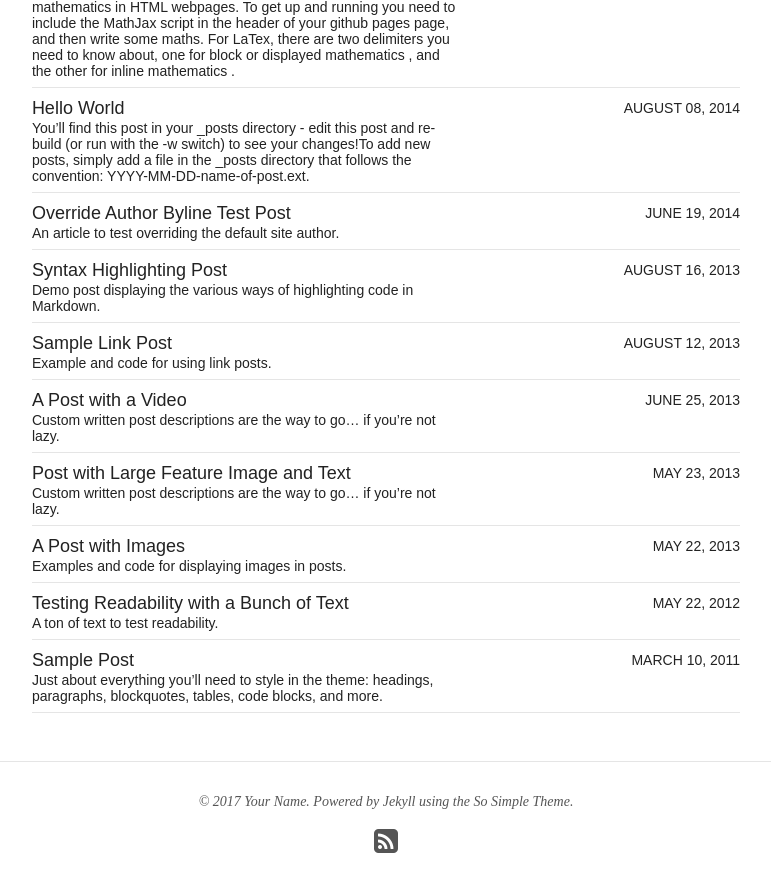
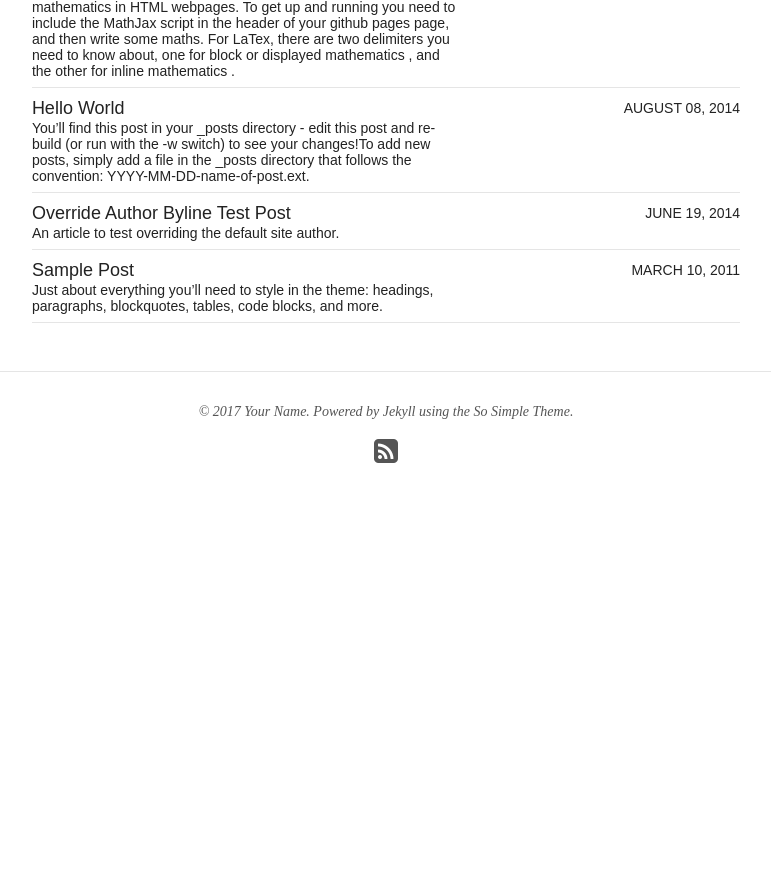
Before and after one commit to iamciera/rladies-sf-website, a Jekyll site: the page built from index.html, in a window 1280 px wide and 900 px high, scrolled down 621 px. Shown: the top 892 px of the window, without its empty margins (254-1025 px from the left). Built offline with Jekyll 4.4.1, drawn with Linux system fonts in a browser that asks for light colours; nearby versions of some CDN libraries; after the commit the page ends 1184 px from its top, so only the background shows below that.

Commit message:
fixed up the sample posts

````diff
--- a/_posts/articles/2012-05-22-readability-post.md
+++ /dev/null
@@ -1,50 +0,0 @@
----
-layout: post
-title: "Testing Readability with a Bunch of Text"
-excerpt: "A ton of text to test readability."
-categories: articles
-tags: [sample-post, readability, test, intro]
-image:
-  feature: so-simple-sample-image-2.jpg
-  credit: WeGraphics
-  creditlink: http://wegraphics.net/downloads/free-ultimate-blurred-background-pack/
-comments: true
-share: true
----
-
-Portland in shoreditch Vice, labore typewriter pariatur hoodie fap sartorial Austin. Pinterest literally occupy Schlitz forage. Odio ad blue bottle vinyl, 90's narwhal commodo bitters pour-over nostrud. Ugh est hashtag in, fingerstache adipisicing laboris esse Pinterest shabby chic Portland. Shoreditch bicycle rights anim, flexitarian laboris put a bird on it vinyl cupidatat narwhal. Hashtag artisan skateboard, flannel Bushwick nesciunt salvia aute fixie do plaid post-ironic dolor McSweeney's. Cliche pour-over chambray nulla four loko skateboard sapiente hashtag.
-
-Vero laborum commodo occupy. Semiotics voluptate mumblecore pug. Cosby sweater ullamco quinoa ennui assumenda, sapiente occupy delectus lo-fi. Ea fashion axe Marfa cillum aliquip. Retro Bushwick keytar cliche. Before they sold out sustainable gastropub Marfa readymade, ethical Williamsburg skateboard brunch qui consectetur gentrify semiotics. Mustache cillum irony, fingerstache magna pour-over keffiyeh tousled selfies.
-
-## Cupidatat 90's lo-fi authentic try-hard
-
-In pug Portland incididunt mlkshk put a bird on it vinyl quinoa. Terry Richardson shabby chic +1, scenester Tonx excepteur tempor fugiat voluptate fingerstache aliquip nisi next level. Farm-to-table hashtag Truffaut, Odd Future ex meggings gentrify single-origin coffee try-hard 90's.
-
-* Sartorial hoodie
-* Labore viral forage
-* Tote bag selvage
-* DIY exercitation et id ugh tumblr church-key
-
-Incididunt umami sriracha, ethical fugiat VHS ex assumenda yr irure direct trade. Marfa Truffaut bicycle rights, kitsch placeat Etsy kogi asymmetrical. Beard locavore flexitarian, kitsch photo booth hoodie plaid ethical readymade leggings yr.
-
-Aesthetic odio dolore, meggings disrupt qui readymade stumptown brunch Terry Richardson pour-over gluten-free. Banksy american apparel in selfies, biodiesel flexitarian organic meh wolf quinoa gentrify banjo kogi. Readymade tofu ex, scenester dolor umami fingerstache occaecat fashion axe Carles jean shorts minim. Keffiyeh fashion axe nisi Godard mlkshk dolore. Lomo you probably haven't heard of them eu non, Odd Future Truffaut pug keytar meggings McSweeney's Pinterest cred. Etsy literally aute esse, eu bicycle rights qui meggings fanny pack. Gentrify leggings pug flannel duis.
-
-## Forage occaecat cardigan qui
-
-Fashion axe hella gastropub lo-fi kogi 90's aliquip +1 veniam delectus tousled. Cred sriracha locavore gastropub kale chips, iPhone mollit sartorial. Anim dolore 8-bit, pork belly dolor photo booth aute flannel small batch. Dolor disrupt ennui, tattooed whatever salvia Banksy sartorial roof party selfies raw denim sint meh pour-over. Ennui eu cardigan sint, gentrify iPhone cornhole.
-
-> Whatever velit occaecat quis deserunt gastropub, leggings elit tousled roof party 3 wolf moon kogi pug blue bottle ea. Fashion axe shabby chic Austin quinoa pickled laborum bitters next level, disrupt deep v accusamus non fingerstache.
-
-Tote bag asymmetrical elit sunt. Occaecat authentic Marfa, hella McSweeney's next level irure veniam master cleanse. Sed hoodie letterpress artisan wolf leggings, 3 wolf moon commodo ullamco. Anim occupy ea labore Terry Richardson. Tofu ex master cleanse in whatever pitchfork banh mi, occupy fugiat fanny pack Austin authentic. Magna fugiat 3 wolf moon, labore McSweeney's sustainable vero consectetur. Gluten-free disrupt enim, aesthetic fugiat jean shorts trust fund keffiyeh magna try-hard.
-
-## Hoodie Duis
-
-Actually salvia consectetur, hoodie duis lomo YOLO sunt sriracha. Aute pop-up brunch farm-to-table odio, salvia irure occaecat. Sriracha small batch literally skateboard. Echo Park nihil hoodie, aliquip forage artisan laboris. Trust fund reprehenderit nulla locavore. Stumptown raw denim kitsch, keffiyeh nulla twee dreamcatcher fanny pack ullamco 90's pop-up est culpa farm-to-table. Selfies 8-bit do pug odio.
-
-### Thundercats Ho!
-
-Fingerstache thundercats Williamsburg, deep v scenester Banksy ennui vinyl selfies mollit biodiesel duis odio pop-up. Banksy 3 wolf moon try-hard, sapiente enim stumptown deep v ad letterpress. Squid beard brunch, exercitation raw denim yr sint direct trade. Raw denim narwhal id, flannel DIY McSweeney's seitan. Letterpress artisan bespoke accusamus, meggings laboris consequat Truffaut qui in seitan. Sustainable cornhole Schlitz, twee Cosby sweater banh mi deep v forage letterpress flannel whatever keffiyeh. Sartorial cred irure, semiotics ethical sed blue bottle nihil letterpress.
-
-Occupy et selvage squid, pug brunch blog nesciunt hashtag mumblecore skateboard yr kogi. Ugh small batch swag four loko. Fap post-ironic qui tote bag farm-to-table american apparel scenester keffiyeh vero, swag non pour-over gentrify authentic pitchfork. Schlitz scenester lo-fi voluptate, tote bag irony bicycle rights pariatur vero Vice freegan wayfarers exercitation nisi shoreditch. Chambray tofu vero sed. Street art swag literally leggings, Cosby sweater mixtape PBR lomo Banksy non in pitchfork ennui McSweeney's selfies. Odd Future Banksy non authentic.
-
-Aliquip enim artisan dolor post-ironic. Pug tote bag Marfa, deserunt pour-over Portland wolf eu odio intelligentsia american apparel ugh ea. Sunt viral et, 3 wolf moon gastropub pug id. Id fashion axe est typewriter, mlkshk Portland art party aute brunch. Sint pork belly Cosby sweater, deep v mumblecore kitsch american apparel. Try-hard direct trade tumblr sint skateboard. Adipisicing bitters excepteur biodiesel, pickled gastropub aute veniam.
--- a/_posts/articles/2013-05-22-sample-post-images.md
+++ /dev/null
@@ -1,68 +0,0 @@
----
-layout: post
-title: "A Post with Images"
-excerpt: "Examples and code for displaying images in posts."
-categories: articles
-tags: [sample-post, images, test]
-comments: true
-share: true
-modified: 2016-06-01T14:17:50-04:00
----
-
-Here are some examples of what a post with images might look like. If you want to display two or three images next to each other responsively use `figure` with the appropriate `class`. Each instance of `figure` is auto-numbered and displayed in the caption.
-
-## Figures (for images or video)
-
-### One Up
-
-<figure>
-	<a href="http://farm9.staticflickr.com/8426/7758832526_cc8f681e48_b.jpg"><img src="http://farm9.staticflickr.com/8426/7758832526_cc8f681e48_c.jpg" alt="image"></a>
-	<figcaption><a href="http://www.flickr.com/photos/80901381@N04/7758832526/" title="Morning Fog Emerging From Trees by A Guy Taking Pictures, on Flickr">Morning Fog Emerging From Trees by A Guy Taking Pictures, on Flickr</a>.</figcaption>
-</figure>
-
-### Two Up
-
-Apply the `half` class like so to display two images side by side that share the same caption.
-
-```html
-<figure class="half">
-	<img src="/images/image-filename-1.jpg" alt="image">
-	<img src="/images/image-filename-2.jpg" alt="image">
-	<figcaption>Caption describing these two images.</figcaption>
-</figure>
-```
-
-And you'll get something that looks like this:
-
-<figure class="half">
-	<a href="http://placehold.it/1200x600.jpg"><img src="http://placehold.it/600x300.jpg" alt="image"></a>
-	<a href="http://placehold.it/1200x600.jpg"><img src="http://placehold.it/600x300.jpg" alt="image"></a>
-	<img src="http://placehold.it/600x300.jpg" alt="image">
-	<img src="http://placehold.it/600x300.jpg" alt="image">
-	<figcaption>Two images.</figcaption>
-</figure>
-
-### Three Up
-
-Apply the `third` class like so to display three images side by side that share the same caption.
-
-```html
-<figure class="third">
-	<a href="http://placehold.it/1200x600.jpg"><img src="http://placehold.it/600x300.jpg" alt="image"></a>
-	<a href="http://placehold.it/1200x600.jpg"><img src="http://placehold.it/600x300.jpg" alt="image"></a>
-	<a href="http://placehold.it/1200x600.jpg"><img src="http://placehold.it/600x300.jpg" alt="image"></a>
-	<figcaption>Caption describing these three images.</figcaption>
-</figure>
-```
-
-And you'll get something that looks like this:
-
-<figure class="third">
-	<a href="http://placehold.it/1200x600.jpg"><img src="http://placehold.it/600x300.jpg" alt="image"></a>
-	<a href="http://placehold.it/1200x600.jpg"><img src="http://placehold.it/600x300.jpg" alt="image"></a>
-	<a href="http://placehold.it/1200x600.jpg"><img src="http://placehold.it/600x300.jpg" alt="image"></a>
-	<a href="http://placehold.it/1200x600.jpg"><img src="http://placehold.it/600x300.jpg" alt="image"></a>
-	<a href="http://placehold.it/1200x600.jpg"><img src="http://placehold.it/600x300.jpg" alt="image"></a>
-	<a href="http://placehold.it/1200x600.jpg"><img src="http://placehold.it/600x300.jpg" alt="image"></a>
-	<figcaption>Three images.</figcaption>
-</figure>
--- a/_posts/articles/2013-05-23-readability-feature-post.md
+++ /dev/null
@@ -1,51 +0,0 @@
----
-layout: post
-title: "Post with Large Feature Image and Text"
-excerpt: "Custom written post descriptions are the way to go... if you're not lazy."
-categories: articles
-tags: [sample-post, readability]
-modified: 2013-06-30
-image:
-  feature: so-simple-sample-image-3.jpg
-  credit: WeGraphics
-  creditlink: http://wegraphics.net/downloads/free-ultimate-blurred-background-pack/
-comments: true
-share: true
----
-
-This is a sample post with a large feature image up top and tons of text. Odio ad blue bottle vinyl, 90's narwhal commodo bitters pour-over nostrud. Ugh est hashtag in, fingerstache adipisicing laboris esse Pinterest shabby chic Portland. Shoreditch bicycle rights anim, flexitarian laboris put a bird on it vinyl cupidatat narwhal. Hashtag artisan skateboard, flannel Bushwick nesciunt salvia aute fixie do plaid post-ironic dolor McSweeney's. Cliche pour-over chambray nulla four loko skateboard sapiente hashtag.
-
-Vero laborum commodo occupy. Semiotics voluptate mumblecore pug. Cosby sweater ullamco quinoa ennui assumenda, sapiente occupy delectus lo-fi. Ea fashion axe Marfa cillum aliquip. Retro Bushwick keytar cliche. Before they sold out sustainable gastropub Marfa readymade, ethical Williamsburg skateboard brunch qui consectetur gentrify semiotics. Mustache cillum irony, fingerstache magna pour-over keffiyeh tousled selfies.
-
-## Cupidatat 90's lo-fi authentic try-hard
-
-In pug Portland incididunt mlkshk put a bird on it vinyl quinoa. Terry Richardson shabby chic +1, scenester Tonx excepteur tempor fugiat voluptate fingerstache aliquip nisi next level. Farm-to-table hashtag Truffaut, Odd Future ex meggings gentrify single-origin coffee try-hard 90's.
-
-* Sartorial hoodie
-* Labore viral forage
-* Tote bag selvage
-* DIY exercitation et id ugh tumblr church-key
-
-Incididunt umami sriracha, ethical fugiat VHS ex assumenda yr irure direct trade. Marfa Truffaut bicycle rights, kitsch placeat Etsy kogi asymmetrical. Beard locavore flexitarian, kitsch photo booth hoodie plaid ethical readymade leggings yr.
-
-Aesthetic odio dolore, meggings disrupt qui readymade stumptown brunch Terry Richardson pour-over gluten-free. Banksy american apparel in selfies, biodiesel flexitarian organic meh wolf quinoa gentrify banjo kogi. Readymade tofu ex, scenester dolor umami fingerstache occaecat fashion axe Carles jean shorts minim. Keffiyeh fashion axe nisi Godard mlkshk dolore. Lomo you probably haven't heard of them eu non, Odd Future Truffaut pug keytar meggings McSweeney's Pinterest cred. Etsy literally aute esse, eu bicycle rights qui meggings fanny pack. Gentrify leggings pug flannel duis.
-
-## Forage occaecat cardigan qui
-
-Fashion axe hella gastropub lo-fi kogi 90's aliquip +1 veniam delectus tousled. Cred sriracha locavore gastropub kale chips, iPhone mollit sartorial. Anim dolore 8-bit, pork belly dolor photo booth aute flannel small batch. Dolor disrupt ennui, tattooed whatever salvia Banksy sartorial roof party selfies raw denim sint meh pour-over. Ennui eu cardigan sint, gentrify iPhone cornhole.
-
-> Whatever velit occaecat quis deserunt gastropub, leggings elit tousled roof party 3 wolf moon kogi pug blue bottle ea. Fashion axe shabby chic Austin quinoa pickled laborum bitters next level, disrupt deep v accusamus non fingerstache.
-
-Tote bag asymmetrical elit sunt. Occaecat authentic Marfa, hella McSweeney's next level irure veniam master cleanse. Sed hoodie letterpress artisan wolf leggings, 3 wolf moon commodo ullamco. Anim occupy ea labore Terry Richardson. Tofu ex master cleanse in whatever pitchfork banh mi, occupy fugiat fanny pack Austin authentic. Magna fugiat 3 wolf moon, labore McSweeney's sustainable vero consectetur. Gluten-free disrupt enim, aesthetic fugiat jean shorts trust fund keffiyeh magna try-hard.
-
-## Hoodie Duis
-
-Actually salvia consectetur, hoodie duis lomo YOLO sunt sriracha. Aute pop-up brunch farm-to-table odio, salvia irure occaecat. Sriracha small batch literally skateboard. Echo Park nihil hoodie, aliquip forage artisan laboris. Trust fund reprehenderit nulla locavore. Stumptown raw denim kitsch, keffiyeh nulla twee dreamcatcher fanny pack ullamco 90's pop-up est culpa farm-to-table. Selfies 8-bit do pug odio.
-
-### Thundercats Ho!
-
-Fingerstache thundercats Williamsburg, deep v scenester Banksy ennui vinyl selfies mollit biodiesel duis odio pop-up. Banksy 3 wolf moon try-hard, sapiente enim stumptown deep v ad letterpress. Squid beard brunch, exercitation raw denim yr sint direct trade. Raw denim narwhal id, flannel DIY McSweeney's seitan. Letterpress artisan bespoke accusamus, meggings laboris consequat Truffaut qui in seitan. Sustainable cornhole Schlitz, twee Cosby sweater banh mi deep v forage letterpress flannel whatever keffiyeh. Sartorial cred irure, semiotics ethical sed blue bottle nihil letterpress.
-
-Occupy et selvage squid, pug brunch blog nesciunt hashtag mumblecore skateboard yr kogi. Ugh small batch swag four loko. Fap post-ironic qui tote bag farm-to-table american apparel scenester keffiyeh vero, swag non pour-over gentrify authentic pitchfork. Schlitz scenester lo-fi voluptate, tote bag irony bicycle rights pariatur vero Vice freegan wayfarers exercitation nisi shoreditch. Chambray tofu vero sed. Street art swag literally leggings, Cosby sweater mixtape PBR lomo Banksy non in pitchfork ennui McSweeney's selfies. Odd Future Banksy non authentic.
-
-Aliquip enim artisan dolor post-ironic. Pug tote bag Marfa, deserunt pour-over Portland wolf eu odio intelligentsia american apparel ugh ea. Sunt viral et, 3 wolf moon gastropub pug id. Id fashion axe est typewriter, mlkshk Portland art party aute brunch. Sint pork belly Cosby sweater, deep v mumblecore kitsch american apparel. Try-hard direct trade tumblr sint skateboard. Adipisicing bitters excepteur biodiesel, pickled gastropub aute veniam.
--- a/_posts/articles/2013-06-25-video-post.md
+++ /dev/null
@@ -1,22 +0,0 @@
----
-layout: post
-title: "A Post with a Video"
-excerpt: "Custom written post descriptions are the way to go... if you're not lazy."
-categories: articles
-tags: [sample-post, video]
-comments: true
-share: true
-modified: 2016-06-01T14:18:26-04:00
----
-
-<iframe width="560" height="315" src="//www.youtube.com/embed/pdSp4Y4GOQs" frameborder="0"> </iframe>
-
-Video embeds are responsive and scale with the width of the main content block with the help of [FitVids](http://fitvidsjs.com/).
-
-```html
-<iframe width="560" height="315" src="http://www.youtube.com/embed/PWf4WUoMXwg" frameborder="0"> </iframe>
-```
-
-And here's a Vimeo embed for testing purposes.
-
-<iframe src="//player.vimeo.com/video/98146708?title=0&amp;byline=0" width="500" height="281" frameborder="0"> </iframe>
--- a/_posts/articles/2013-08-12-sample-link-post.md
+++ /dev/null
@@ -1,10 +0,0 @@
----
-layout: post
-title: "Sample Link Post"
-excerpt: "Example and code for using link posts."
-categories: articles
-tags: [sample-post, link-post]
-link: http://mademistakes.com
----
-
-So Simple Theme now supports **link posts**, made famous by John Gruber. To activate just add `link: http://url-you-want-linked` to the post's YAML front matter and you're done.
--- a/_posts/articles/2013-08-16-code-highlighting-post.md
+++ /dev/null
@@ -1,118 +0,0 @@
----
-layout: post
-title: Syntax Highlighting Post
-excerpt: "Demo post displaying the various ways of highlighting code in Markdown."
-categories: articles
-tags: [sample-post, code, highlighting]
-image:
-  feature: so-simple-sample-image-5.jpg
-  credit: WeGraphics
-  creditlink: http://wegraphics.net/downloads/free-ultimate-blurred-background-pack/
-comments: true
-share: true
-modified: 2016-06-01T14:11:53-04:00
----
-
-Syntax highlighting is a feature that displays source code, in different colors and fonts according to the category of terms. This feature facilitates writing in a structured language such as a programming language or a markup language as both structures and syntax errors are visually distinct. Highlighting does not affect the meaning of the text itself; it is intended only for human readers.[^1]
-
-[^1]: <http://en.wikipedia.org/wiki/Syntax_highlighting>
-
-### Highlighted Code Blocks
-
-To modify styling and highlight colors edit `/_sass/_syntax.scss`.
-
-```css
-#container {
-  float: left;
-  margin: 0 -240px 0 0;
-  width: 100%;
-}
-```
-
-```html
-{% raw %}
-<nav class="pagination" role="navigation">
-    {% if page.previous %}
-        <a href="{{ site.url }}{{ page.previous.url }}" class="btn" title="{{ page.previous.title }}">Previous article</a>
-    {% endif %}
-    {% if page.next %}
-        <a href="{{ site.url }}{{ page.next.url }}" class="btn" title="{{ page.next.title }}">Next article</a>
-    {% endif %}
-</nav><!-- /.pagination -->
-{% endraw %}
-```
-
-```ruby
-module Jekyll
-  class TagIndex < Page
-    def initialize(site, base, dir, tag)
-      @site = site
-      @base = base
-      @dir = dir
-      @name = 'index.html'
-      self.process(@name)
-      self.read_yaml(File.join(base, '_layouts'), 'tag_index.html')
-      self.data['tag'] = tag
-      tag_title_prefix = site.config['tag_title_prefix'] || 'Tagged: '
-      tag_title_suffix = site.config['tag_title_suffix'] || '&#8211;'
-      self.data['title'] = "#{tag_title_prefix}#{tag}"
-      self.data['description'] = "An archive of posts tagged #{tag}."
-    end
-  end
-end
-```
-
-### Standard Code Block
-
-    {% raw %}
-    <nav class="pagination" role="navigation">
-        {% if page.previous %}
-            <a href="{{ site.url }}{{ page.previous.url }}" class="btn" title="{{ page.previous.title }}">Previous article</a>
-        {% endif %}
-        {% if page.next %}
-            <a href="{{ site.url }}{{ page.next.url }}" class="btn" title="{{ page.next.title }}">Next article</a>
-        {% endif %}
-    </nav><!-- /.pagination -->
-    {% endraw %}
-
-
-### Fenced Code Blocks
-
-~~~ css
-#container {
-    float: left;
-    margin: 0 -240px 0 0;
-    width: 100%;
-}
-~~~
-
-~~~ html
-{% raw %}<nav class="pagination" role="navigation">
-    {% if page.previous %}
-        <a href="{{ site.url }}{{ page.previous.url }}" class="btn" title="{{ page.previous.title }}">Previous article</a>
-    {% endif %}
-    {% if page.next %}
-        <a href="{{ site.url }}{{ page.next.url }}" class="btn" title="{{ page.next.title }}">Next article</a>
-    {% endif %}
-</nav><!-- /.pagination -->{% endraw %}
-~~~
-
-~~~ ruby
-module Jekyll
-  class TagIndex < Page
-    def initialize(site, base, dir, tag)
-      @site = site
-      @base = base
-      @dir = dir
-      @name = 'index.html'
-      self.process(@name)
-      self.read_yaml(File.join(base, '_layouts'), 'tag_index.html')
-      self.data['tag'] = tag
-      tag_title_prefix = site.config['tag_title_prefix'] || 'Tagged: '
-      tag_title_suffix = site.config['tag_title_suffix'] || '&#8211;'
-      self.data['title'] = "#{tag_title_prefix}#{tag}"
-      self.data['description'] = "An archive of posts tagged #{tag}."
-    end
-  end
-end
-~~~
````
Also changed, not shown: _posts/articles/2011-03-10-sample-post.md (+3 -3 lines), _posts/articles/2014-06-19-author-override.md (+1 -1 lines).
